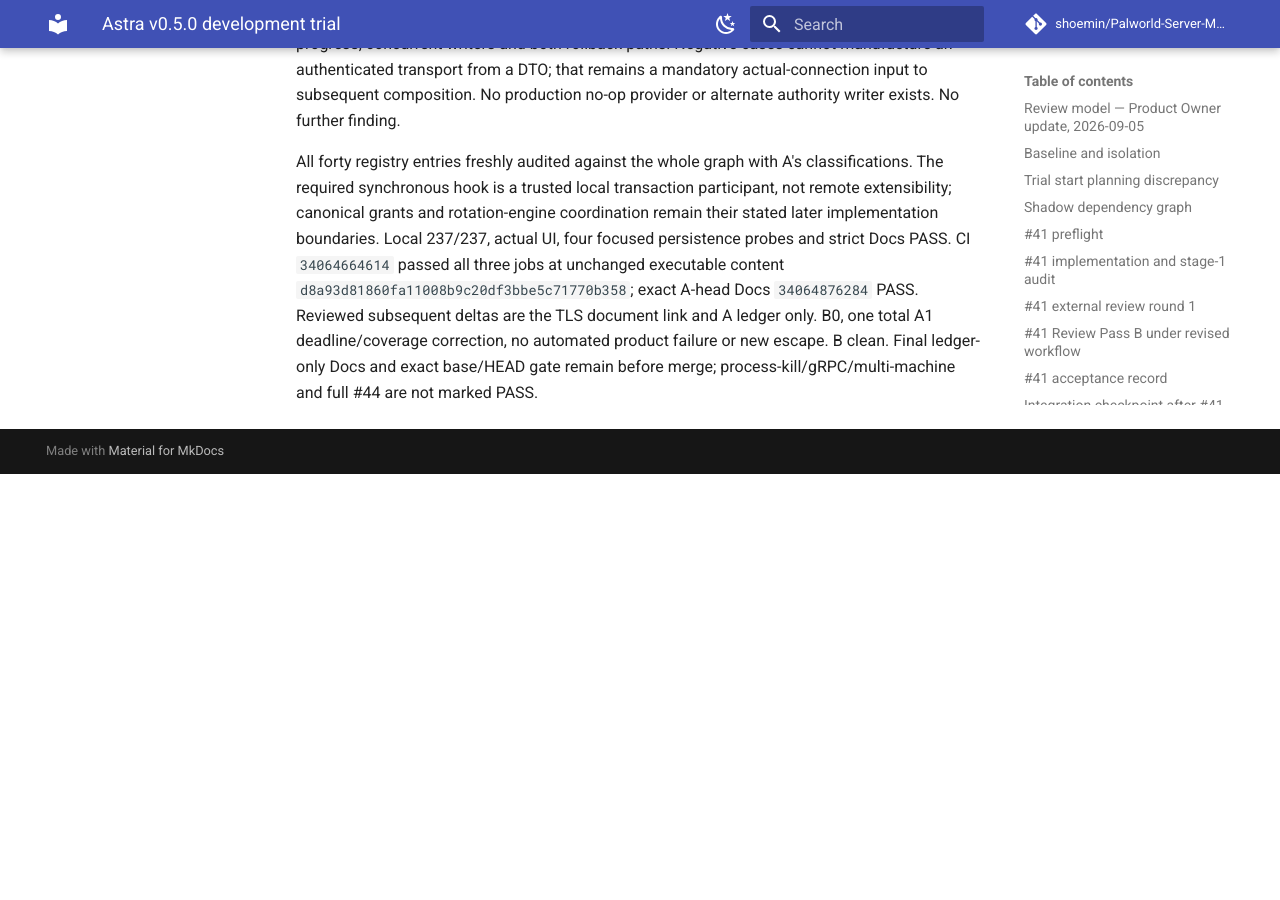
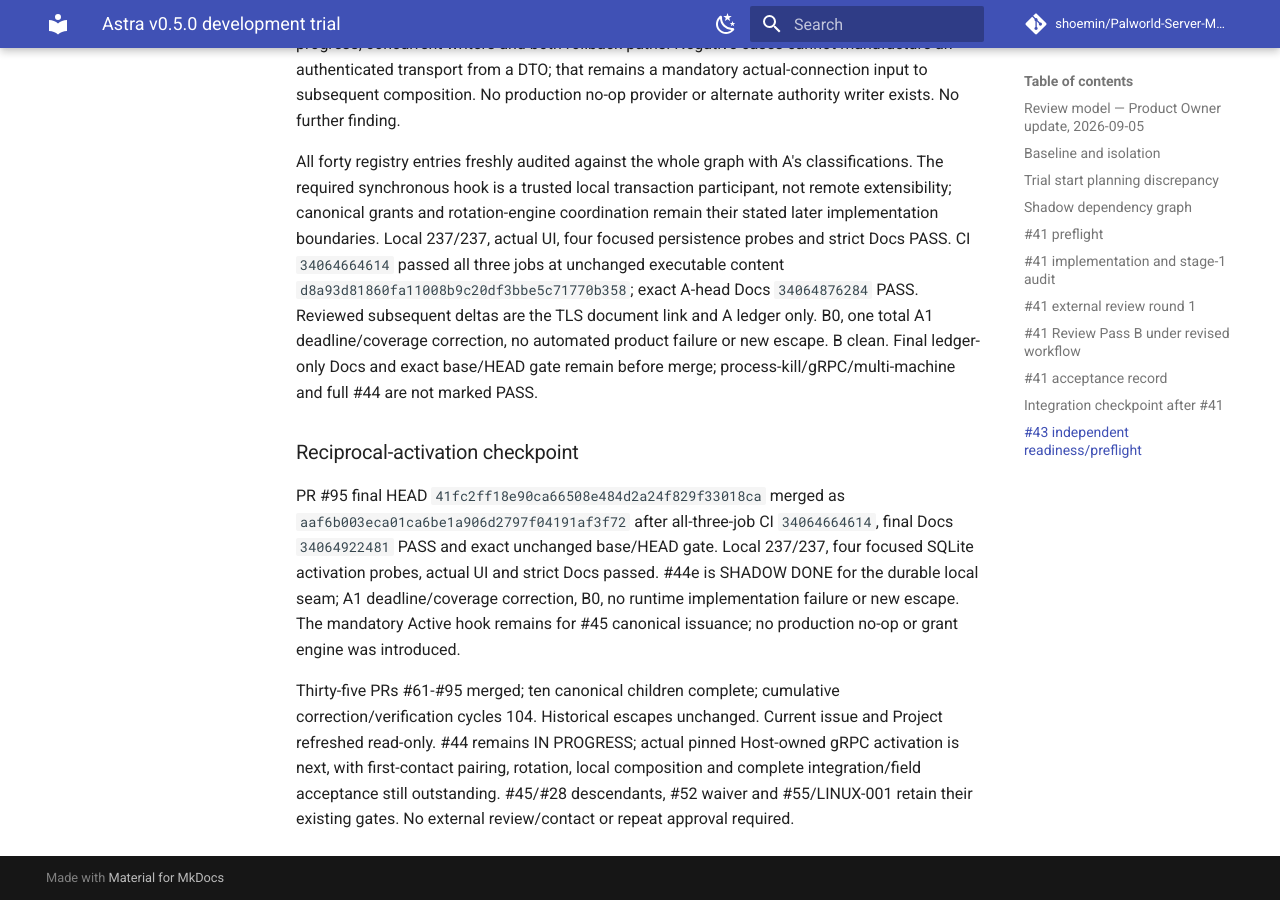
Before and after one commit to shoemin/Palworld-Server-Manager, an MkDocs documentation site: the page built from docs/experiments/astra-v0.5.0-trial.md, in a window 1280 px wide and 900 px high, scrolled down 152358 px. Built offline with MkDocs 1.6.1 and Material for MkDocs 9.7.7, drawn with Linux system fonts in a browser that asks for light colours; comment, search, counter and statistics services are not loaded; before the commit the page ends 152832 px from its top, so only the background shows below that; part of the change alters nothing that is shown.

```diff
--- a/docs/experiments/astra-v0.5.0-trial.md
+++ b/docs/experiments/astra-v0.5.0-trial.md
@@ -1638,3 +1638,9 @@ Complete nine-file diff reviewed, including every transaction, hook contract, te
 Fresh PR #95 exact HEAD `fbc9f0a652860cccf5c52ce357b95f7e76740b30` against unchanged base `766386b0aa7ed8bd42308dd7c41b57e5266336f2`: re-evaluated the complete nine-file change, every acceptance claim, trusted-hook boundary, identity/current-key checks, existing Active retry, pending-key distinction, original deadline, missing historical proof, asymmetric two-store progress, concurrent writers and both rollback paths. Negative cases cannot manufacture an authenticated transport from a DTO; that remains a mandatory actual-connection input to subsequent composition. No production no-op provider or alternate authority writer exists. No further finding.
 
 All forty registry entries freshly audited against the whole graph with A's classifications. The required synchronous hook is a trusted local transaction participant, not remote extensibility; canonical grants and rotation-engine coordination remain their stated later implementation boundaries. Local 237/237, actual UI, four focused persistence probes and strict Docs PASS. CI `34064664614` passed all three jobs at unchanged executable content `d8a93d81860fa11008b9c20df3bbe5c71770b358`; exact A-head Docs `34064876284` PASS. Reviewed subsequent deltas are the TLS document link and A ledger only. B0, one total A1 deadline/coverage correction, no automated product failure or new escape. B clean. Final ledger-only Docs and exact base/HEAD gate remain before merge; process-kill/gRPC/multi-machine and full #44 are not marked PASS.
+
+### Reciprocal-activation checkpoint
+
+PR #95 final HEAD `41fc2ff18e90ca66508e484d2a24f829f33018ca` merged as `aaf6b003eca01ca6be1a906d2797f04191af3f72` after all-three-job CI `34064664614`, final Docs `34064922481` PASS and exact unchanged base/HEAD gate. Local 237/237, four focused SQLite activation probes, actual UI and strict Docs passed. #44e is SHADOW DONE for the durable local seam; A1 deadline/coverage correction, B0, no runtime implementation failure or new escape. The mandatory Active hook remains for #45 canonical issuance; no production no-op or grant engine was introduced.
+
+Thirty-five PRs #61-#95 merged; ten canonical children complete; cumulative correction/verification cycles 104. Historical escapes unchanged. Current issue and Project refreshed read-only. #44 remains IN PROGRESS; actual pinned Host-owned gRPC activation is next, with first-contact pairing, rotation, local composition and complete integration/field acceptance still outstanding. #45/#28 descendants, #52 waiver and #55/LINUX-001 retain their existing gates. No external review/contact or repeat approval required.
```
